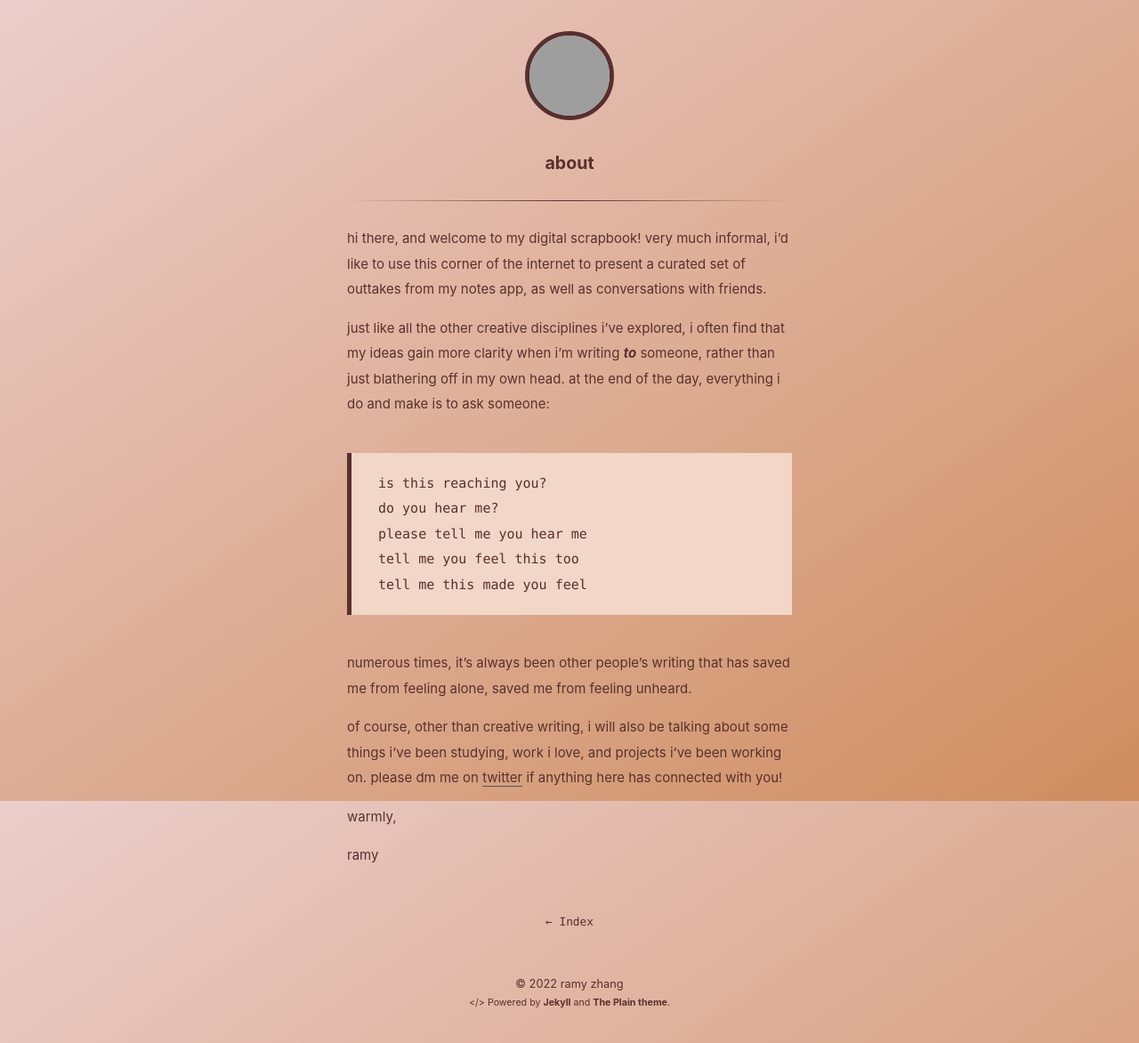
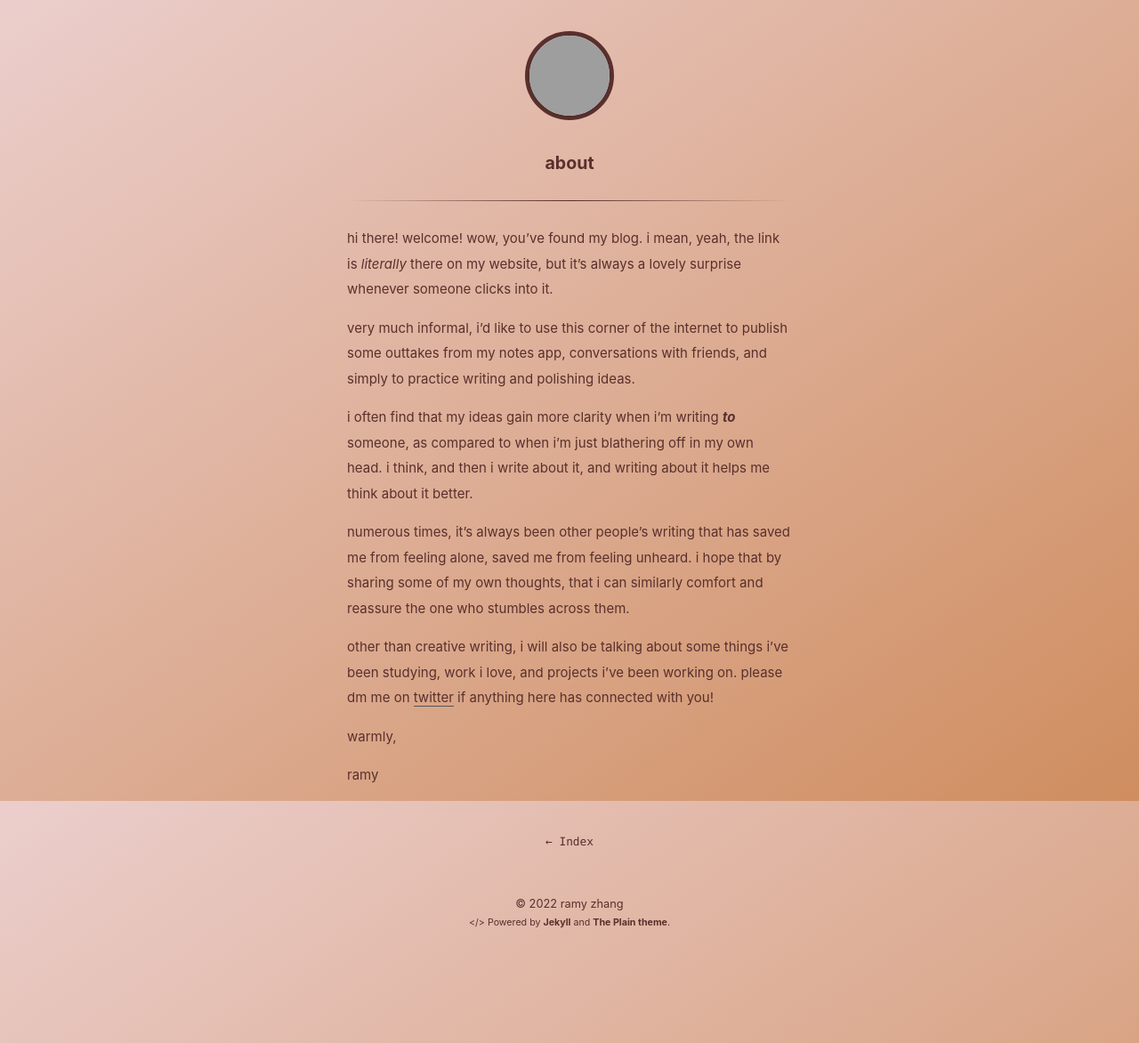
Before and after one commit to ramyzhang/blog, a Jekyll site: the page built from about.md, in a window 1280 px wide. Shown: the whole page at 89% size. Built offline with Jekyll 4.4.1, drawn with Linux system fonts in a browser that asks for light colours; grey boxes are pictures that could not be loaded.

Commit message:
new blog post uwu

```diff
--- a/404.html
+++ b/404.html
@@ -20,6 +20,6 @@ layout: default
 <div class="container">
   <h1>404</h1>
 
-  <p><strong>Page not found :(</strong></p>
+  <p><strong>oh no, i'm lost :</strong></p>
   <p>The requested page could not be found.</p>
 </div>
--- a/about.md
+++ b/about.md
@@ -3,19 +3,15 @@ layout: page
 title: about
 ---
 
-hi there, and welcome to my digital scrapbook! very much informal, i'd like to use this corner of the internet to present a curated set of outtakes from my notes app, as well as conversations with friends.
+hi there! welcome! wow, you've found my blog. i mean, yeah, the link is *literally* there on my website, but it's always a lovely surprise whenever someone clicks into it.
 
-just like all the other creative disciplines i've explored, i often find that my ideas gain more clarity when i'm writing _**to**_ someone, rather than just blathering off in my own head. at the end of the day, everything i do and make is to ask someone:
+very much informal, i'd like to use this corner of the internet to publish some outtakes from my notes app, conversations with friends, and simply to practice writing and polishing ideas.
 
-> is this reaching you?
-do you hear me?
-please tell me you hear me
-tell me you feel this too
-tell me this made you feel
+i often find that my ideas gain more clarity when i'm writing _**to**_ someone, as compared to when i'm just blathering off in my own head. i think, and then i write about it, and writing about it helps me think about it better.
 
-numerous times, it's always been other people's writing that has saved me from feeling alone, saved me from feeling unheard.
+numerous times, it's always been other people's writing that has saved me from feeling alone, saved me from feeling unheard. i hope that by sharing some of my own thoughts, that i can similarly comfort and reassure the one who stumbles across them.
 
-of course, other than creative writing, i will also be talking about some things i've been studying, work i love, and projects i've been working on. please dm me on [twitter](https://twitter.com/ramyjzhang) if anything here has connected with you!
+other than creative writing, i will also be talking about some things i've been studying, work i love, and projects i've been working on. please dm me on [twitter](https://twitter.com/ramyjzhang) if anything here has connected with you!
 
 warmly,
 
```
Also changed, not shown: _posts/2022-10-25-the-more-things-change.md (added, +32 -0 lines).
